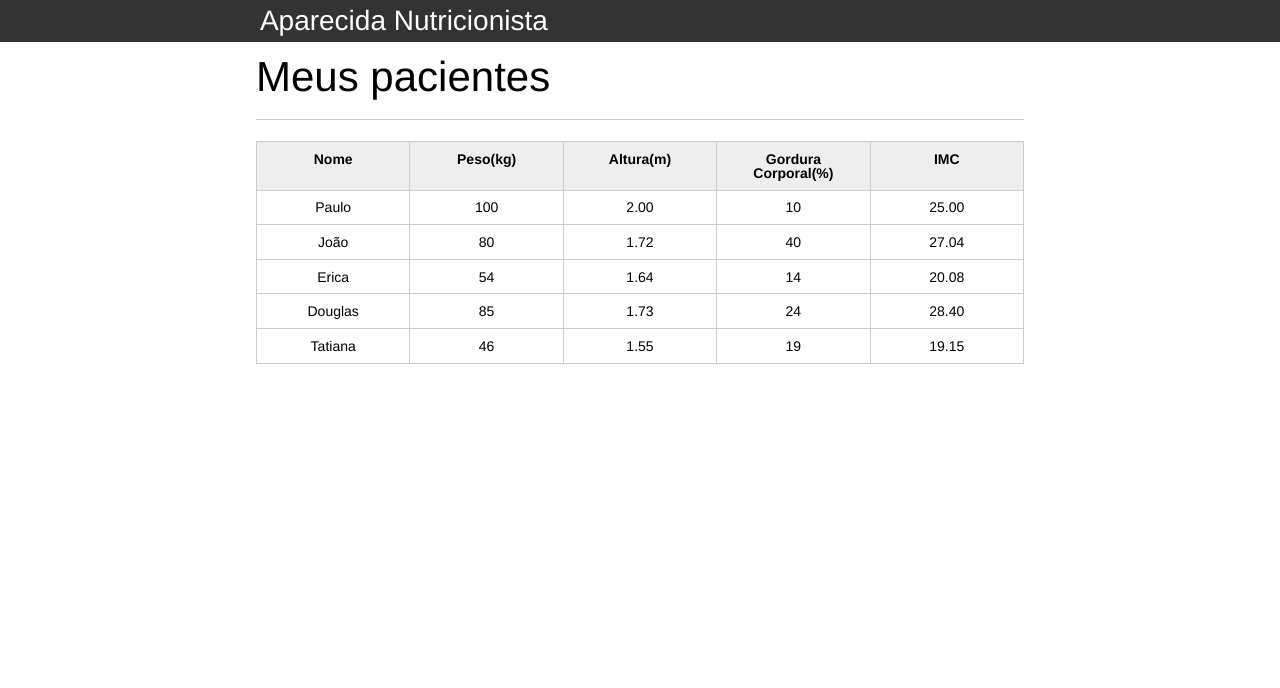
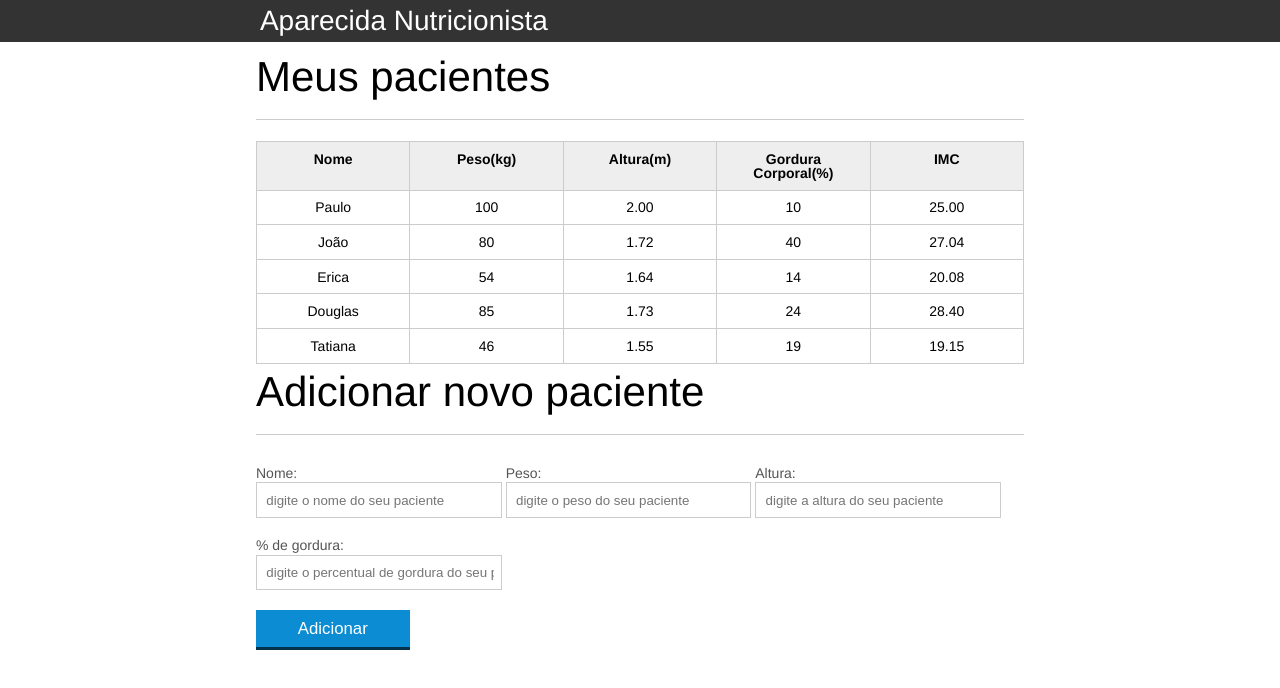
Before and after one commit to diogoalexandria/javascript-estudo, a plain HTML site: page index.html in a window 1280 px wide. Drawn offline with Linux system fonts and the light colour scheme.

Commit message:
Aula 3 -novas alterações

```diff
--- a/index.html
+++ b/index.html
@@ -69,7 +69,28 @@
 						</tr>
 					</tbody>
 				</table>
-
+			</section>
+			<section class="container">
+				<h2 id="titulo-form">Adicionar novo paciente</h2>
+				<form id="form-adiciona">
+					<div class="grupo">
+						<label for="nome">Nome:</label>
+						<input id="nome" name="nome" type="text" placeholder="digite o nome do seu paciente" class="campo">
+					</div>
+					<div class="grupo">
+						<label for="peso">Peso:</label>
+						<input id="peso" name="peso" type="text" placeholder="digite o peso do seu paciente" class="campo campo-medio">
+					</div>
+					<div class="grupo">
+						<label for="altura">Altura:</label>
+						<input id="altura" name="altura" type="text" placeholder="digite a altura do seu paciente" class="campo campo-medio">
+					</div>
+					<div class="grupo">
+						<label for="gordura">% de gordura:</label>
+						<input id="gordura" name="gordura" type="text" placeholder="digite o percentual de gordura do seu paciente" class="campo campo-medio">
+					</div>
+					<button id="adicionar-paciente" class="botao bto-principal">Adicionar</button>
+				</form>
 			</section>
 		</main>
 
```
